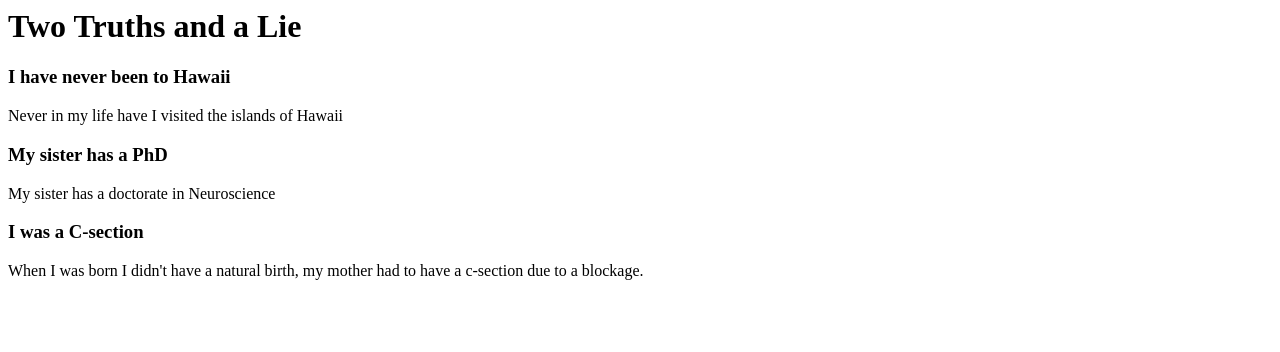
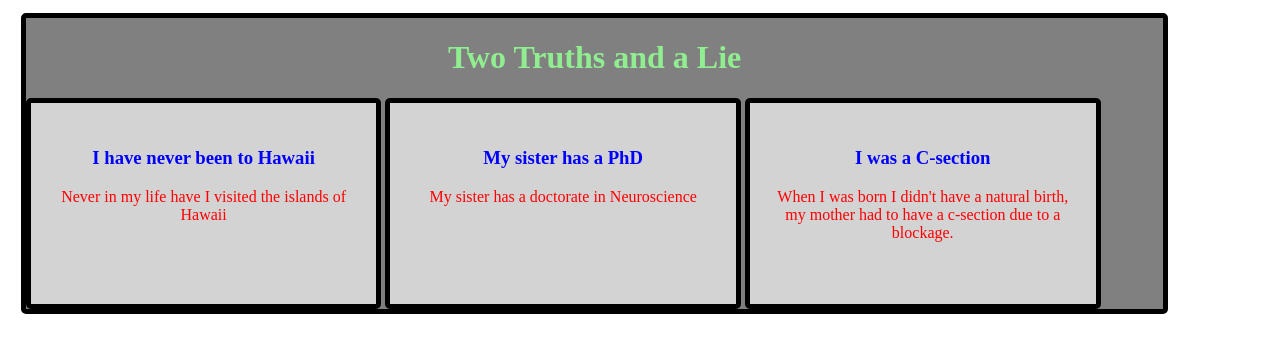
Before and after one commit to ajlmcilraith/sdb-nov-2022-unit1, a plain HTML site: page challenges/two_truths_and_a_lie/index.html in a window 1280 px wide. Drawn offline with Linux system fonts and the light colour scheme.

Commit message:
two_truths css

```diff
--- /dev/null
+++ b/challenges/two_truths_and_a_lie/2truths.css
@@ -0,0 +1,34 @@
+h1 {
+  color: lightgreen;
+  text-align: center;
+}
+
+h3 {
+  color: blue;
+}
+
+p {
+  color: red;
+}
+
+#bigbox {
+  background-color: grey;
+  width: 90%;
+  height: 50%;
+  border: thick solid black;
+  border-radius: 5px;
+  margin: 1vw;
+}
+
+.statement {
+  border: thick solid black;
+  border-radius: 5px;
+  background: lightgrey;
+  text-align: center;
+  padding: 2vw;
+  width: 23vw;
+  height: 150px;
+  display: inline-table;
+  vertical-align: center;
+
+}
--- a/challenges/two_truths_and_a_lie/index.html
+++ b/challenges/two_truths_and_a_lie/index.html
@@ -1,15 +1,47 @@
-<!-- Bronze:
-      - Make an h1 tag saying 'Two Truths and a Lie'
-      - Make 3 h3 tags, each saying a short blurb about that option (example: 'Been to Russia')
-      - Make 3 p tags (one for each h3 tag), giving a short sentence elaborating that truth/lie
-      - Wrap it all in a div tag -->
-
-<div>
+<!DOCTYPE html>
+<html lang="en">
+  <head>
+    <meta charset="UTF-8" />
+    <meta http-equiv="X-UA-Compatible" content="IE=edge" />
+    <meta name="viewport" content="width=device-width, initial-scale=1.0" />
+    <title>Two Truths and a Lie</title>
+    <link rel="stylesheet" href="2truths.css" />
+  </head>
+  <body>
+    <main>
+      <div id="bigbox">
           <h1>Two Truths and a Lie</h1>
+        <div class="statement">
           <h3>I have never been to Hawaii</h3>
           <p>Never in my life have I visited the islands of Hawaii</p>
+        </div>
+        <div class="statement">
           <h3>My sister has a PhD</h3>
           <p>My sister has a doctorate in Neuroscience</p>
+        </div>
+        <div class="statement">
           <h3>I was a C-section</h3>
-  <p>When I was born I didn't have a natural birth, my mother had to have a c-section due to a blockage.</p>
+          <p>
+            When I was born I didn't have a natural birth, my mother had to have
+            a c-section due to a blockage.
+          </p>
         </div>
+      </div>
+    </main>
+  </body>
+</html>
+
+<!-- Silver:
+      Using a linked CSS file (see naming):
+      - Using the linked CSS file:
+      - Make the h1 tag LIGHT GREEN and CENTERED
+      - Make each h3 tag BLUE
+      - Make each p tag RED
+      - Wrap it all in a BORDER that is THICK and BLACK -->
+
+<!-- Gold:
+      - Curve the corners of that BORDER
+      - Give it a BACKGROUND COLOR of GREY
+      - Wrap each Truth/Lie in separate divs, give them each a BORDER, curve the BORDER, and make each BACKGROUND COLOR LIGHT GREY
+      - CENTER everyting in each div
+      - Line each Truth/Lie side-by-side -->
```
Lines whose indentation alone changed are shown as unchanged.
